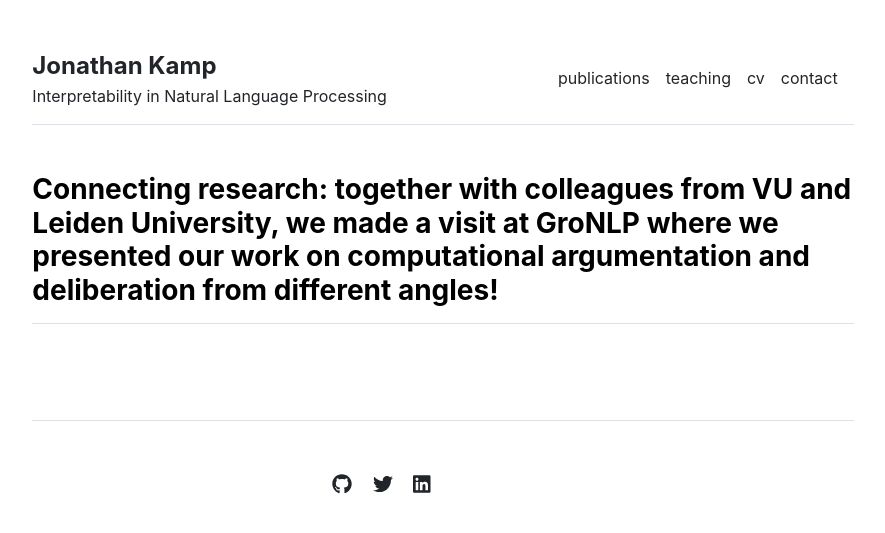
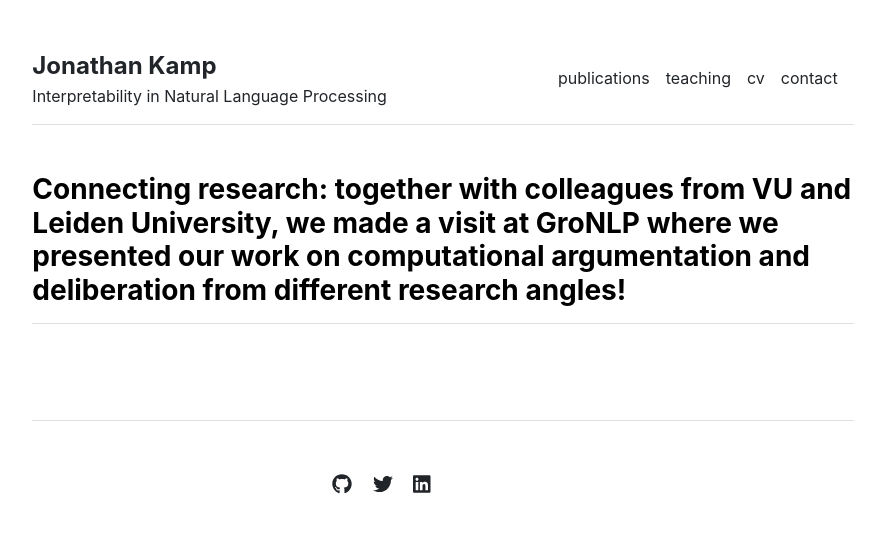
Before and after one commit to jbkamp/jbkamp.github.io, a Jekyll site: the page built from _posts/2023-02-24-presentations-update.md, in a window 1280 px wide. Shown: the top 533 px of the page, without its empty margins (197-1082 px from the left). Built offline with Jekyll 4.4.1, drawn with Linux system fonts in a browser that asks for light colours.

Commit message:
post summer school

```diff
--- a/_posts/2023-02-24-presentations-update.md
+++ b/_posts/2023-02-24-presentations-update.md
@@ -1,6 +1,6 @@
 ---
 layout: post
-title: "Connecting research: together with colleagues from VU and Leiden University, we made a visit at GroNLP where we presented our work on computational argumentation and deliberation from different angles!"
+title: "Connecting research: together with colleagues from VU and Leiden University, we made a visit at GroNLP where we presented our work on computational argumentation and deliberation from different research angles!"
 link: "https://twitter.com/mtichiel/status/1629129556941590529?ref_src=twsrc%5Etfw%7Ctwcamp%5Etweetembed%7Ctwterm%5E1629129556941590529%7Ctwgr%5Eedc1b51124ecd2135c9aa693886b9c81fc935f1f%7Ctwcon%5Es1_c10&ref_url=https%3A%2F%2Fpublish.twitter.com%2F%3Fquery%3Dhttps3A2F2Ftwitter.com2Fmtichiel2Fstatus2F1629129556941590529widget%3DTweet"
 linkname: "Tweet"
 ---
```
Also changed, not shown: _posts/2023-09-05-summerschools.md (added, +6 -0 lines).
